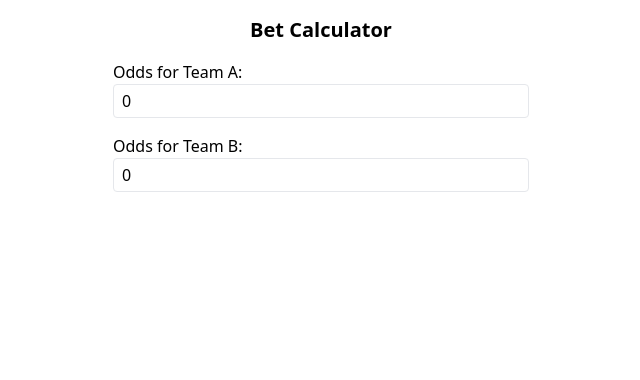
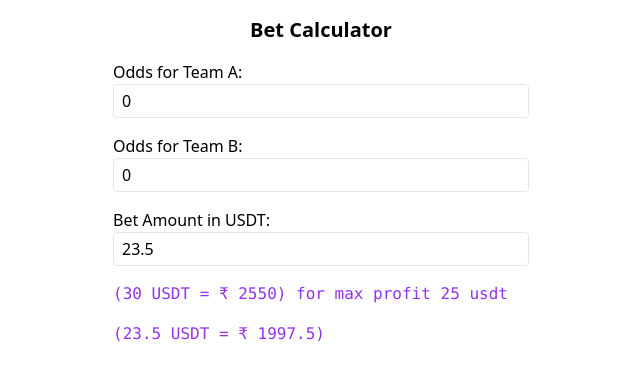
Before and after one commit to harshabavigadda/MF, a React (Create React App) app: page / in a window 1280 px wide. Shown: the top 380 px of the page, without its empty margins (319-959 px from the left). Built offline with nearby package versions, Linux system fonts and the light colour scheme.

Commit message:
Update App.js

```diff
--- a/src/App.js
+++ b/src/App.js
@@ -3,7 +3,7 @@ import React, { useState } from "react";
 const BetCalculator = () => {
   const [oddsTeamA, setOddsTeamA] = useState(0);
   const [oddsTeamB, setOddsTeamB] = useState(0);
-  const totalUSDT = 23.5; // Fixed total amount in USDT
+  const [totalUSDT, settotalUSDT] = useState(23.5); // Fixed total amount in USDT
   const inrRate = 85; // Conversion rate from USDT to INR
 
   const calculateBets = () => {
@@ -55,6 +55,19 @@ const BetCalculator = () => {
             placeholder="e.g., 1.9"
           />
         </div>
+
+        <div>
+          <label className="block font-medium">Bet Amount in USDT:</label>
+          <input
+            type="number"
+            value={totalUSDT}
+            onChange={(e) => settotalUSDT(parseFloat(e.target.value))}
+            className="w-full border px-2 py-1 rounded"
+            placeholder="enter in USDT"
+          />
+        </div>
+        <p className="text-purple-600 font-mono">(30 USDT = ₹ 2550) for max profit 25 usdt</p>
+        <p className="text-purple-600  font-mono">(23.5 USDT = ₹ 1997.5)</p>
       </div>
 
       {result && (
```
